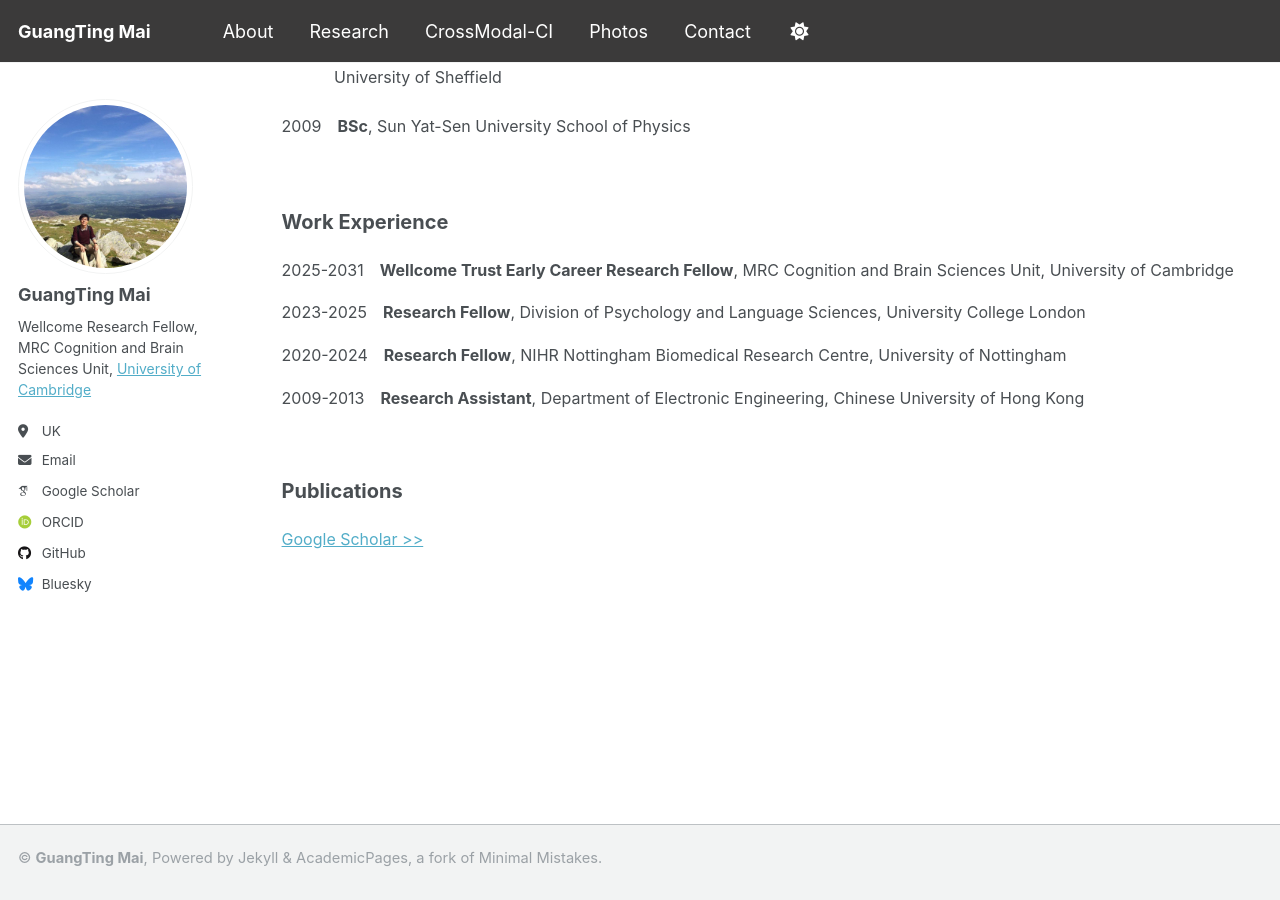
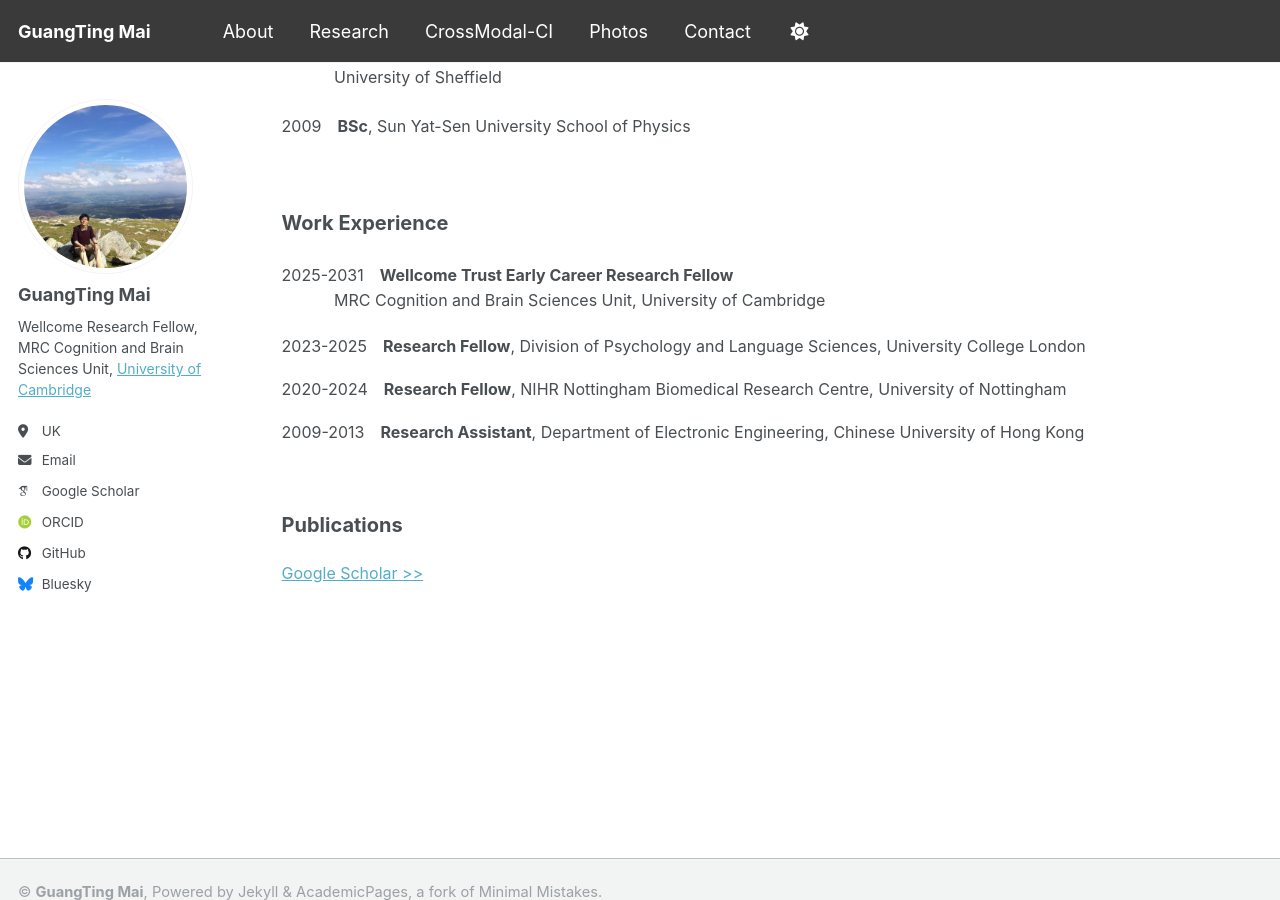
Before and after one commit to guangtingmai/guangtingmai.github.io, a Jekyll site: the page built from _pages/about.html, in a window 1280 px wide and 900 px high, scrolled down 826 px. Built offline with Jekyll 4.4.1, drawn with Linux system fonts in a browser that asks for light colours; some web fonts are replaced.

Commit message:
Update about.html

```diff
--- a/_pages/about.html
+++ b/_pages/about.html
@@ -29,19 +29,22 @@ author_profile: true
 <p><span style="font-size: 24pt;line-height: 1.5;display: block"><strong>CV</strong></span></p>
 <p><span style="font-size: 15pt;line-height: 1.6;display: block"><strong>Education</strong></span></p>
 <p>
-  <span style="font-size: 12pt;line-height: 1.6;display: block;">2020&emsp;<strong>PhD Cognitive Neuroscience</strong>
+  <span style="font-size: 12pt;line-height: 1.6;display: block;">2020&emsp;<strong>PhD Cognitive Neuroscience</strong></span>
   <span style="font-size: 12pt;line-height: 1.6;display: block;">&emsp;&emsp;&emsp;&nbsp;University College London</span>
 </p>
 <p>
-  <span style="font-size: 12pt;line-height: 1.6;display: block;">2014&emsp;<strong>MSc Cognitive Neuroscience</strong>
+  <span style="font-size: 12pt;line-height: 1.6;display: block;">2014&emsp;<strong>MSc Cognitive Neuroscience</strong></span>
   <span style="font-size: 12pt;line-height: 1.6;display: block;">&emsp;&emsp;&emsp;&nbsp;University of Sheffield</span>
 </p>
 <p>
-  <span style="font-size: 12pt;line-height: 1.6;display: block;">2009&emsp;<strong>BSc</strong>, Sun Yat-Sen University School of Physics </span>
+  <span style="font-size: 12pt;line-height: 1.6;display: block;">2009&emsp;<strong>BSc</strong>, Sun Yat-Sen University School of Physics</span>
 </p>
 <br>
-<p><span style="font-size: 15pt;line-height: 1.5;display: block"><strong>Work Experience</strong></span></p>
-<p><span style="font-size: 12pt;line-height: 1.2;display: block;">2025-2031&emsp;<strong>Wellcome Trust Early Career Research Fellow</strong>, MRC Cognition and Brain Sciences Unit, University of Cambridge</span></p>
+<p><span style="font-size: 15pt;line-height: 1.6;display: block"><strong>Work Experience</strong></span></p>
+<p>
+  <span style="font-size: 12pt;line-height: 1.6;display: block;">2025-2031&emsp;<strong>Wellcome Trust Early Career Research Fellow</strong></span>
+  <span style="font-size: 12pt;line-height: 1.6;display: block;">&emsp;&emsp;&emsp;&nbspMRC Cognition and Brain Sciences Unit, University of Cambridge</span>
+</p>
 <p><span style="font-size: 12pt;line-height: 1.2;display: block;">2023-2025&emsp;<strong>Research Fellow</strong>, Division of Psychology and Language Sciences, University College London</span></p>
 <p><span style="font-size: 12pt;line-height: 1.2;display: block;">2020-2024&emsp;<strong>Research Fellow</strong>, NIHR Nottingham Biomedical Research Centre, University of Nottingham</span></p>
 <p><span style="font-size: 12pt;line-height: 1.2;display: block;">2009-2013&emsp;<strong>Research Assistant</strong>, Department of Electronic Engineering, Chinese University of Hong Kong</span></p>
```
